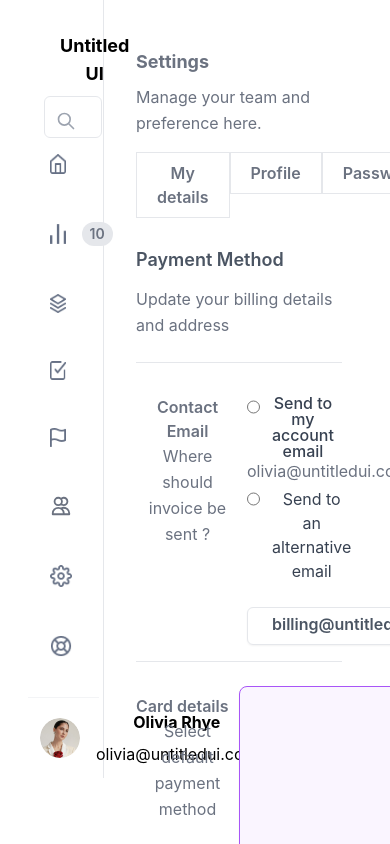
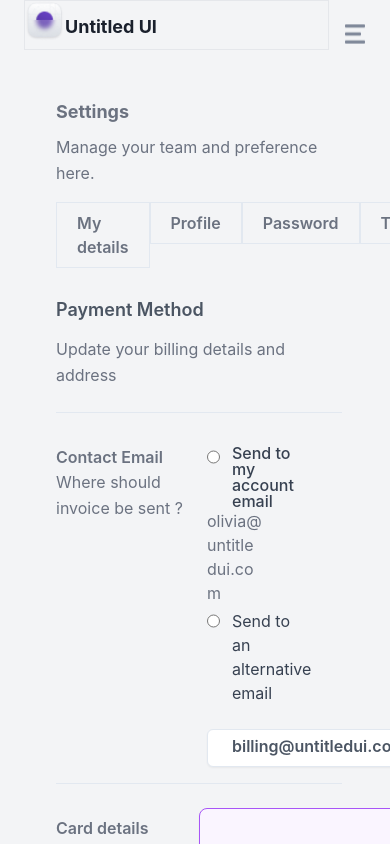
Before and after one commit to jamesoyanna/settings-page, a React (Create React App) app: page / in a window 390 px wide. Built offline with nearby package versions, Linux system fonts and the light colour scheme.

Commit message:
Implement header component

```diff
--- a/package.json
+++ b/package.json
@@ -3,6 +3,7 @@
   "version": "0.1.0",
   "private": true,
   "dependencies": {
+    "@chakra-ui/react": "^2.1.2",
     "@heroicons/react": "^1.0.6",
     "@testing-library/jest-dom": "^5.16.5",
     "@testing-library/react": "^13.4.0",
--- a/src/App.js
+++ b/src/App.js
@@ -1,15 +1,17 @@
 import './App.css';
 import Billing from './components/billing/Billing';
+import Header from './components/header/Header';
 import Navbar from './components/Navbar/Navbar';
 import Settings from './components/settings/Settings';
 function App() {
   return (
-    <div className="App h-screen overflow-y-scroll scrollbar-hide overflow-x-hidden px-6">
+    <div className="app h-screen overflow-y-scroll scrollbar-hide overflow-x-hidden px-6">
+       <Header />
       <div className="flex items-start space-x-2 justify-start w-full ">
         <Navbar />
         <div className=" w-full h-[90vh] space-x-4 items-center justify-center grid grid-cols-2 xl:grid-cols-3">
       <div className=" items-center justify-center flex flex-col col-span-12 h-full   py-2 px-3 w-full space-y-4">
-        <div className=" pb-1 pt-10 px-3 w-full h-full space-y-8">
+        <div className="pt-10 px-3 w-full h-full space-y-8">
         <Settings />
        <Billing />
         </div>
--- a/src/components/Navbar/Navbar.jsx
+++ b/src/components/Navbar/Navbar.jsx
@@ -11,6 +11,9 @@ import { SearchIcon } from '@heroicons/react/outline'
 
 const Navbar = () => {
   return (
+    <div>
+    <div className="md:w-[250px]  h-[91%] hidden overflow-hidden md:flex flex-col items-center justify-between px-3">
+    <div>
     <nav className='col-span-2 border-r border-gray-320 min-h-[90vh] w-[80px] xl:w-[250px] pt-8 px-1 flex flex-col items-start justify-between'>
       {/* Logo */}
       <div className="px-6">
@@ -75,9 +78,11 @@ const Navbar = () => {
                 </div>
             </div>
     </nav>
+    </div>
+    </div>
+    </div>
   )
 }
-
 
 const  NavItem = ({link}) => {
   const [activeNavitem, setActiveNavitem] = useState(false);
--- a/src/components/header/Header.jsx
+++ b/src/components/header/Header.jsx
@@ -1,12 +1,158 @@
-import React from 'react'
-const Header = () => {
+import React, {useState} from "react";
+import { navLinks } from '../Navbar/navbarData';
+import VideoImage from '../../images/girl.png';
+import Playbutton from '../../images/Play-button.png';
+import Logo from '../../images/Logomark.png';
+import Avatar from '../../images/Avatar.png';
+import DashboardIcon from '../../images/Icon.png';
+import HomeIcon from '../../images/home-icon.png';
+import LogoutIcon from '../../images/logout-icon.png';
+import MenuIcon from '../../images/hamburger-icon.png';
+import { SearchIcon } from '@heroicons/react/outline'
+import {
+  Drawer,
+  DrawerBody,
+  DrawerOverlay,
+  DrawerContent,
+  DrawerCloseButton,
+} from "@chakra-ui/react";
+
+
+function Header() {
+  const [isOpen, setIsOpen] = useState(false);
   return (
-    <div className='w-full bg-gray-100 py-6 items-center justify-between flex px-12'>
-    <div className='w-full lg:flex spacex-4 items-center justify-start py-2'>
+    <div className="md:hidden flex w-[365px]">
+      <div className="border border-gray-200 w-full flex md:space-x-2 md:pb-6 pb-2 justify-start md:justify-start">
+        <img
+          className="md:w-12 md:h-12 w-10 h-10"
+          src={Logo}
+          alt="logo"
+        />
+        <span className="text-lg font-bold mt-3 mr-2">
+        Untitled UI
+        </span>
+        </div>
+
+        {!isOpen && (
+        <img src={MenuIcon} alt='menu icon'
+          onClick={() => setIsOpen(!isOpen)}
+          className="w-5 h-5 mt-6 md:hidden flex items-center justify-center ml-4 cursor-pointer hover:bg-gray-100 smooth"
+         />
+      )}
+
+{/* start */}
+ {/* small-screens navbar */}
+ <div className="md:w-[250px] h-[91%] overflow-hidden md:flex flex-col items-center justify-between px-3">
+        <Drawer
+          isOpen={isOpen}
+          placement="left"
+          onClose={() => setIsOpen(false)}
+        >
+          <DrawerOverlay />
+          <DrawerContent>
+            <DrawerCloseButton />
+            <DrawerBody className="overflow-y-scroll scrollbar-hide">
+              <div className="md:w-[250px] h-fit  md:flex flex-col items-center justify-between space-y-24 px-3">
+               {/* start */}
+
+               <nav className='col-span-2 border-r border-gray-320 min-h-[90vh] w-[80px] xl:w-[250px] pt-8 px-1 flex flex-col items-start justify-between'>
+      {/* Logo */}
+      <div className="px-6">
+            <a href="/" className="inline-flex space-x-2 items-center">
+                <span>
+                    <img className="full w-8 h-8" src={Logo} alt="logo" />
+                </span>
+                <span className="text-lg font-bold">
+                    Untitled UI
+                </span>
+                </a>
+           </div>
+      {/* search box */}
+      <div className="relative mt-2 pb-2 px-4">
+            <span className="absolute inset-y-0 left-0 flex items-center pl-7">
+                <SearchIcon className='w-5 h-5 text-gray-400'  />
+            </span>
+            <input type="text" className="w-full py-2 pl-10 pr-4 text-gray-700 bg-white border rounded-md dark:text-gray-300 dark:border-gray-300 focus:border-purple-400 dark:focus:border-purple-300 focus:ring-purple-300 focus:ring-opacity-40 focus:outline-none focus:ring" placeholder="Search"/>
+        </div>
+      {/* search end */}
+    <div className='space-y-8 w-full'>
+    <div className="w-full flex items-center justify-start space-x-4 px-5 py-2 cursor-pointer group hover:bg-gray-100 border-l-2 border-transparent transform rounded-md">
+    <img src={HomeIcon} alt="dahboard icon" className='h-5 w-4' />
+    <h1 className='text=gray-600 group-hover:text-black xl:flex hidden'>Home</h1>
+   </div>
+
+   <div className="w-full flex items-center justify-start space-x-4 px-5 py-2 cursor-pointer group hover:bg-gray-100 border-l-2 border-transparent transform rounded-md">
+   <img src={DashboardIcon} alt="dahboard icon" className='h-5 w-4' />
+    <h1 className='text=gray-600 group-hover:text-black xl:flex hidden'>Dashboard</h1>
+    <span className="flex items-center justify-center text-sm text-gray-500 font-semibold bg-gray-200 h-6 px-2 rounded-full ml-auto">10</span>
+   </div>
+
+
+        {navLinks.slice(0,6).map((link) =>(
+     <NavItem link={link} key={link.id} />
+))}
+<div className='w-full border-t border-gray-100' />
+ {navLinks.slice(6,8).map((link) =>(
+  <NavItem link={link} key={link.id} />
+))}
+ </div>
+<div className='xl:flex hidden flex-col items-center justify-center space-y-4 p-4'>
+  <h1 className='text-md w-full font-medium'>New features available !</h1>
+  <p className='text-gray-500'>Check  out the new dashboard view. Pages now load fast.</p>
+  <div className='relative'>
+<img className="max-w-lg h-auto rounded-lg" src={VideoImage} alt="video paceholder" />
+<img className="cursor-pointer absolute top-0 left-0 py-14 px-5" src={Playbutton} alt="play button" />
+</div>
+<p className="text-center">Dismiss<a href="# " className="text-purple-600 -600 font-medium inline-flex items-center"><span className='px-7'>Whats new ?</span></a></p>
+        </div>
+    <div className="flex justify-between space-x-3 items-center p-3">
+                <div className="flex items-center space-x-4">
+                    <img src={Avatar} className="rounded-full h-10 w-10" alt="Avatar" />
+                    <div className="flex flex-col space-y-2">
+                        <span className="font-bold">Olivia Rhye</span>
+                        <span>olivia@untitledui.com</span>
+                    </div>
+
+                </div>
+                <div>
+                <img src={LogoutIcon} alt="logout"/>
+                </div>
+            </div>
+    </nav>
+               {/* stop */}
+
+              </div>
+            </DrawerBody>
+          </DrawerContent>
+        </Drawer>
+      </div>
+{/* stop */}
+
+
+
+
+
+
+
+
+
+
 
     </div>
-    </div>
+  );
+}
+
+
+
+const  NavItem = ({link}) => {
+  const [activeNavitem, setActiveNavitem] = useState(false);
+  return (
+    <div onClick={()=> setActiveNavitem(link.id) } className= {`w-full flex items-center justify-start space-x-4 px-5 py-2 cursor-pointer group hover:bg-gray-100 border-l-2 border-transparent transform rounded-md ${ activeNavitem === link.id && "bg-gray-200"}`}  key={link.id} >
+    <span>{link.icon}</span>
+    <h1 className={`text=gray-600 group-hover:text-black xl:flex hidden ${ activeNavitem === link.id && "text-black"}`}>{link.title}</h1>
+   </div>
+
   )
 }
 
-export default Header
+export default Header;
--- a/src/components/settings/Settings.jsx
+++ b/src/components/settings/Settings.jsx
@@ -3,12 +3,12 @@ import {settingsData} from './settingsData';
 import VisaLogo from '../../images/visa-logo.png';
 import Checkicon from '../../images/check.png';
 import Mastercardicon from '../../images/Mastercard.png';
+
 const Settings = () => {
   return (
     <div className="flex flex-col items-start">
     <h1 className="mb-2 font-bold text-lg text-gray-500"> Settings</h1>
     <p className="text-base leading-relaxed text-left text-gray-500"> Manage your team and preference here. </p>
-
     <ul className='flex mt-4'>
     {settingsData.map((item) =>(
         <li key={item.id} >
--- a/src/index.css
+++ b/src/index.css
@@ -9,8 +9,10 @@
   .nav-icon{
     @apply w-6 h-6 cursor-pointer text-gray-500;
   }
+  .app{
+    @apply bg-gray-100;
+  }
 }
-
 body {
   margin: 0;
   font-family: -apple-system, BlinkMacSystemFont, 'Segoe UI', 'Roboto', 'Oxygen',
--- a/src/index.js
+++ b/src/index.js
@@ -1,11 +1,14 @@
 import React from 'react';
 import ReactDOM from 'react-dom/client';
+import { ChakraProvider } from "@chakra-ui/react";
 import './index.css';
 import App from './App';
 
 const root = ReactDOM.createRoot(document.getElementById('root'));
 root.render(
   <React.StrictMode>
-    <App />
+    <ChakraProvider>
+      <App />
+    </ChakraProvider>
   </React.StrictMode>
 );
```
Also changed, not shown: src/images/hamburger-icon.png (added), 1 other file (tests, documents, lock files or other folders).
